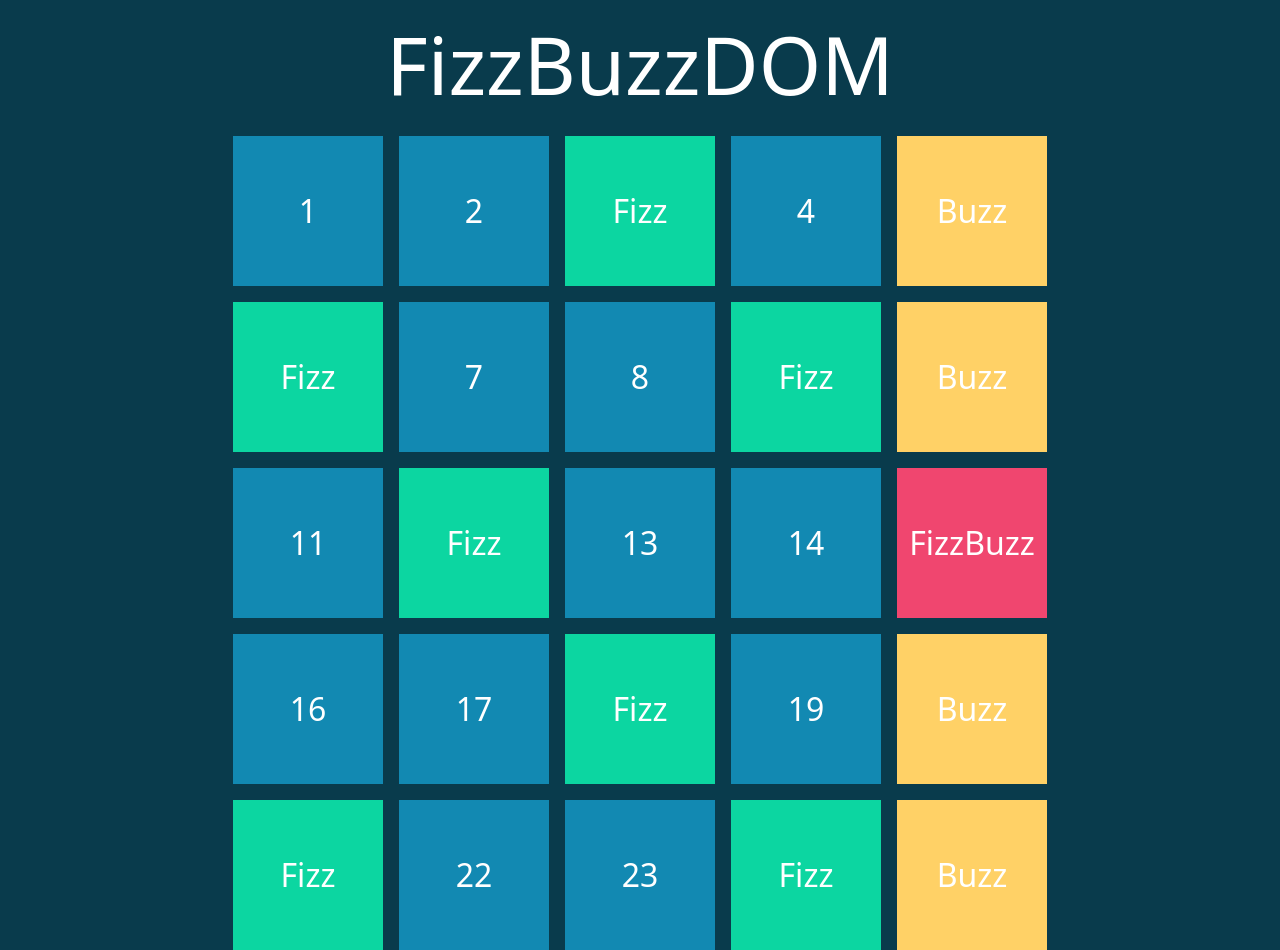
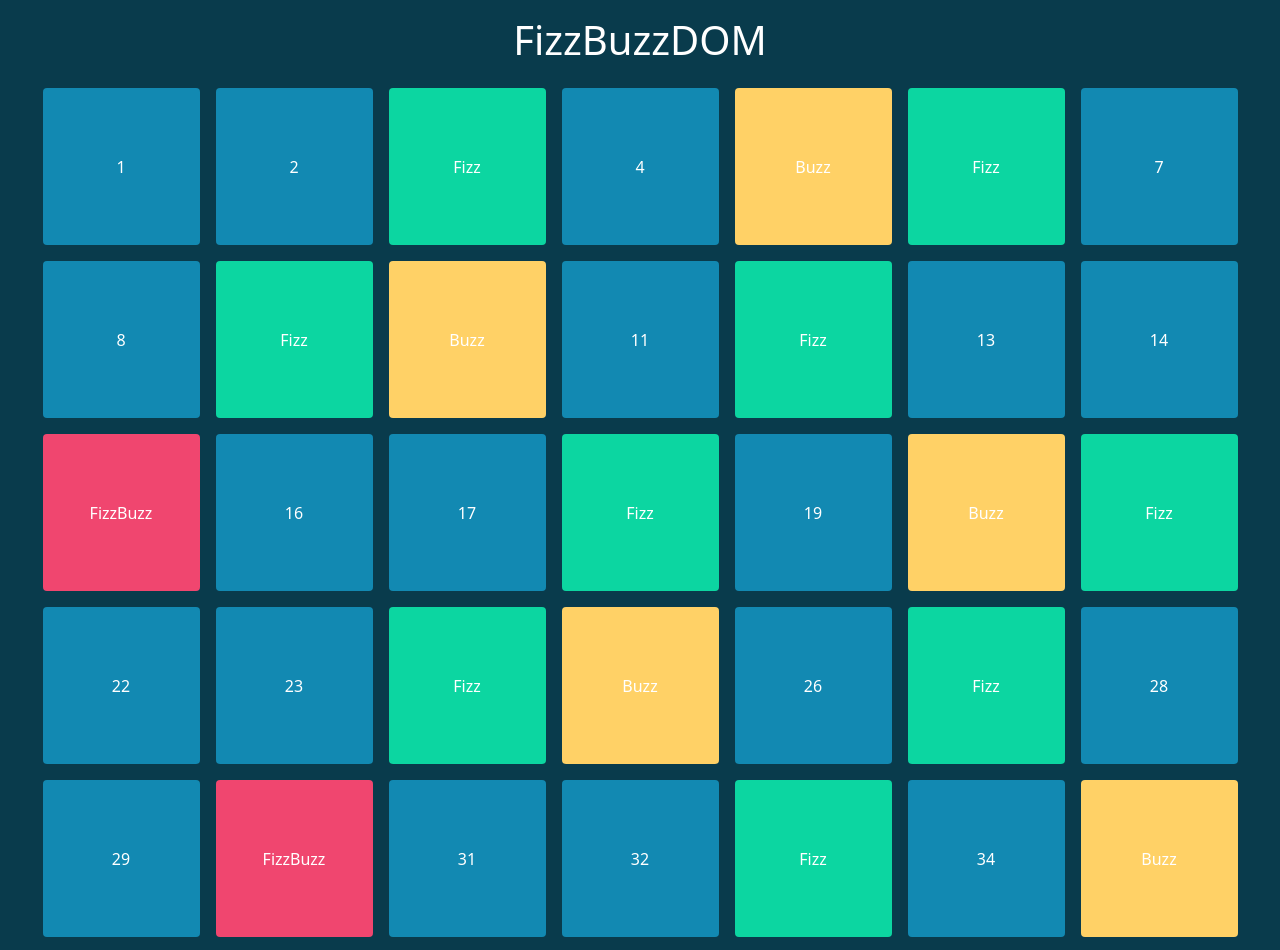
Before and after one commit to LorenzoRottigni/js-fizzbuzzdom, a plain HTML site: page index.html in a window 1280 px wide. Shown: the top 950 px of the page. Drawn offline with nearby package versions, Linux system fonts and the light colour scheme.

Commit message:
7-col layout fix

```diff
--- a/index.html
+++ b/index.html
@@ -10,11 +10,17 @@
 </head>
 <body>
     <header>
-        <h1 class="text-center py-3">FizzBuzzDOM</h1>
+        <div class="container-fluid">
+            <div class="row">
+                <div class="col-12">
+                    <h1 class="text-center py-3">FizzBuzzDOM</h1>
+                </div>
+            </div>
+        </div>
     </header>
-    <div class="container">
+    <div class="container-fluid">
         <div class="row">
-            <div class="col-10 offset-1 d-flex gap-3 flex-wrap justify-content-center align-items-center" id="square-container">
+            <div class="col-12 d-flex flex-wrap justify-content-center align-items-center gap-3" id="square-container">
 
             </div>
         </div>
--- a/js/main.js
+++ b/js/main.js
@@ -10,7 +10,7 @@ for (let i = 1; i <= 100; i++) {
     //append loop index to square
     square.textContent = i;
     //set default styles of square
-    square.setAttribute('class', 'square d-flex justify-content-center align-items-center');
+    square.setAttribute('class', 'square ratio ratio-1x1 rounded d-flex justify-content-center align-items-center');
     //number divisible by 3
     if((i%3) === 0){
         square.textContent = "Fizz"
--- a/styles/style.css
+++ b/styles/style.css
@@ -2,12 +2,7 @@ body{
     background-color: #093b4c;
     color: white;
 }
-h1{
-    font-size: 5em;
-}
 .square{
     background-color: #1289b2;
-    height: 150px;
-    width: 150px;
-    font-size: 2em;
+    width: calc(100%/ 8);
 }
```
